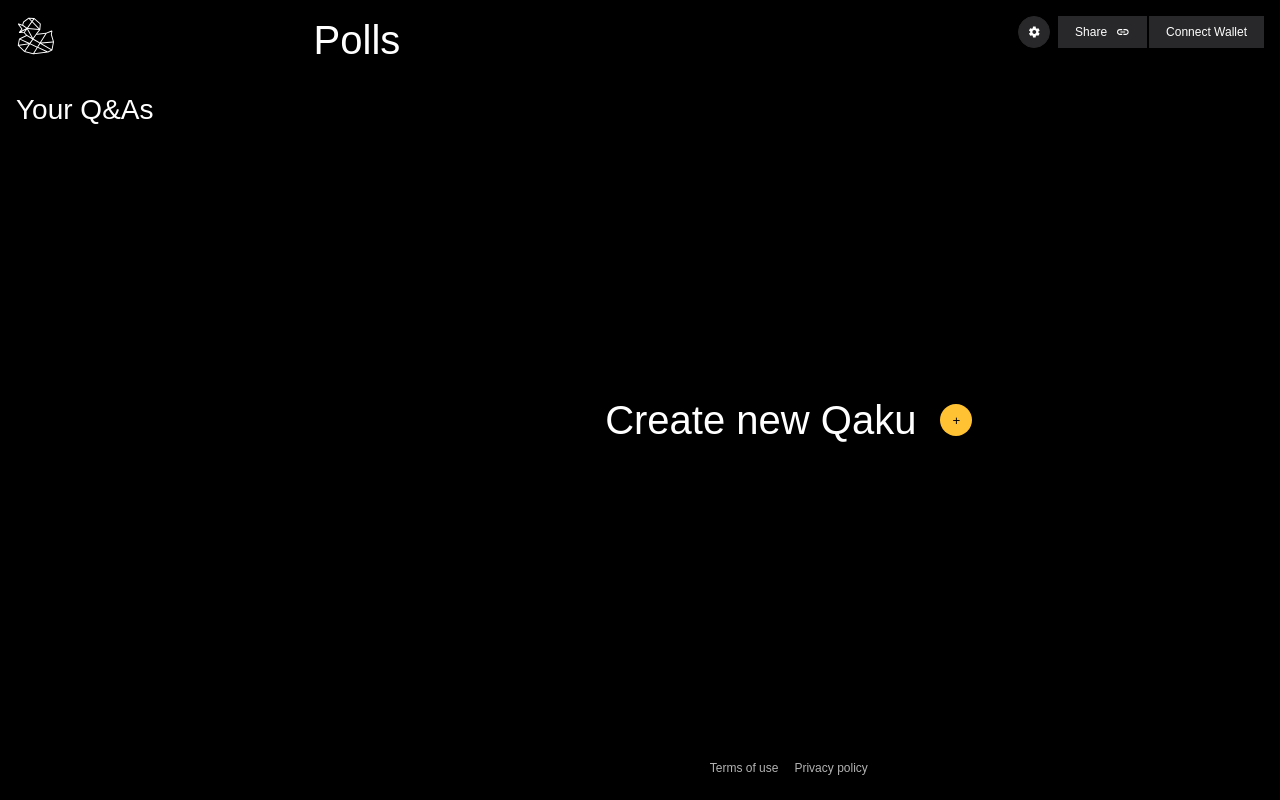
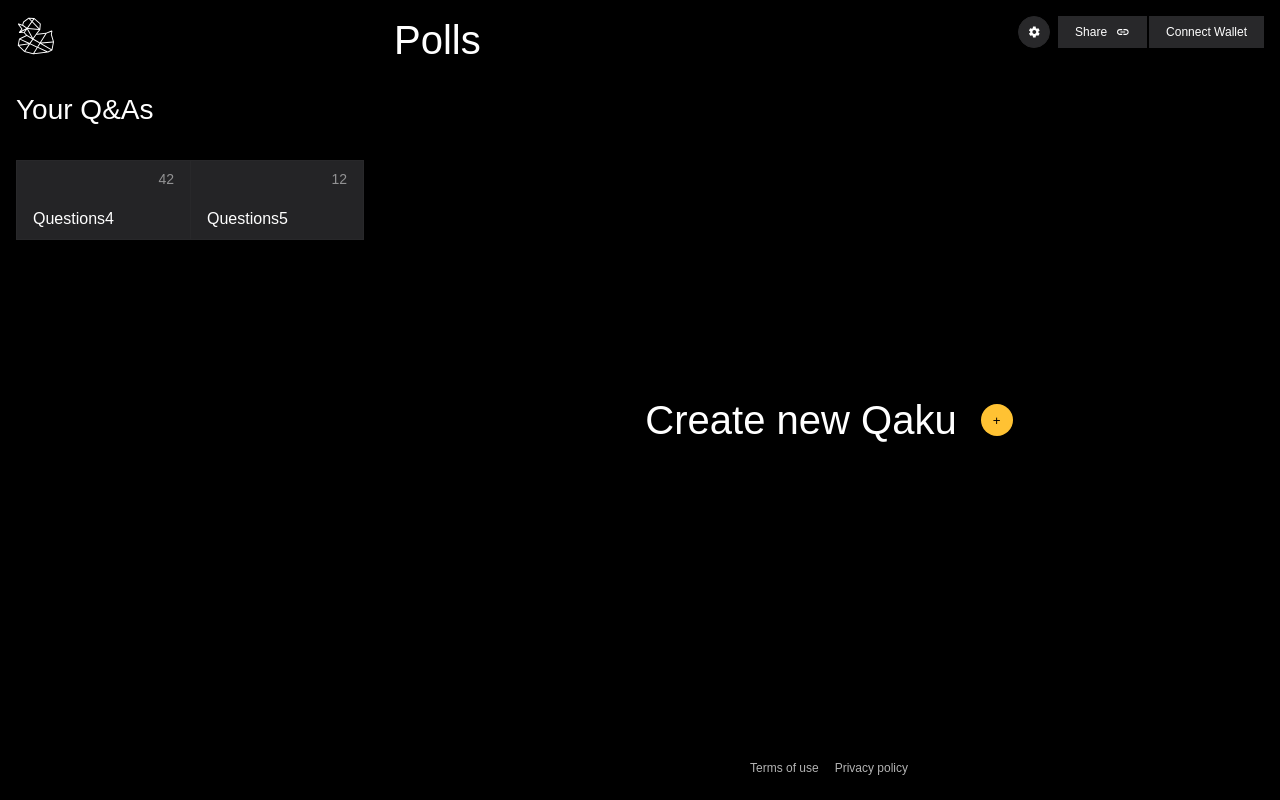
Before and after one commit to acid-info/qaku.app, a Next.js app: page /qna/create in a window 1280 px wide. Built offline with nearby package versions, Linux system fonts and the light colour scheme.

Commit message:
feat: implement detailed sidebar behavior

```diff
--- /dev/null
+++ b/src/components/Sidebar/HomeSidebar.tsx
@@ -0,0 +1,43 @@
+import styled from '@emotion/styled'
+import React from 'react'
+import { Tile } from '../Tile'
+
+export const HomeSidebar: React.FC = () => {
+  return (
+    <Wrapper>
+      <div>
+        <Title>Your Q&As</Title>
+      </div>
+      <div style={{ display: 'flex' }}>
+        <Tile
+          items={[
+            {
+              label: 'Questions4',
+              data: 42,
+              size: 'large',
+              onClick: () => console.log('Clicked'),
+            },
+            {
+              label: 'Questions5',
+              data: 12,
+              size: 'large',
+            },
+          ]}
+        />
+      </div>
+    </Wrapper>
+  )
+}
+
+const Wrapper = styled.div`
+  display: flex;
+  flex-direction: column;
+  gap: 32px;
+  margin-top: 32px;
+  width: 100%;
+`
+
+const Title = styled.h2`
+  color: var(--white);
+  margin: auto 0;
+`
--- a/src/components/Sidebar/Menu.tsx
+++ /dev/null
@@ -1,23 +0,0 @@
-import styled from '@emotion/styled'
-import React from 'react'
-
-export const Menu: React.FC = () => {
-  return (
-    <Wrapper>
-      <Title>Your Q&As</Title>
-    </Wrapper>
-  )
-}
-
-const Wrapper = styled.div`
-  display: flex;
-  margin-top: 32px;
-  width: 100%;
-  align-items: center;
-  justify-content: space-between;
-`
-
-const Title = styled.h2`
-  color: var(--white);
-  margin: auto 0;
-`
--- a/src/components/Sidebar/Sidebar.tsx
+++ b/src/components/Sidebar/SidebarContainer.tsx
@@ -1,16 +1,15 @@
 import styled from '@emotion/styled'
 import Link from 'next/link'
-import React from 'react'
+import { PropsWithChildren } from 'react'
 import { QakuLogo } from '../Icons/QakuLogo'
-import { Menu } from './Menu'
 
-export const Sidebar: React.FC = () => {
+export const SidebarContainer = ({ children }: PropsWithChildren) => {
   return (
     <SidebarWrapper>
       <Link href="/">
         <QakuLogo width={40} height={40} />
       </Link>
-      <Menu />
+      {children}
     </SidebarWrapper>
   )
 }
--- a/src/components/Sidebar/index.ts
+++ b/src/components/Sidebar/index.ts
@@ -1 +1 @@
-export * from './Sidebar'
+export * from './SidebarContainer'
--- a/src/layouts/DefaultLayout/Default.layout.tsx
+++ b/src/layouts/DefaultLayout/Default.layout.tsx
@@ -1,15 +1,17 @@
 import { Footer, FooterProps } from '@/components/Footer'
 import DefaultNav from '@/components/Navbar/DefaultNav'
-import { Sidebar } from '@/components/Sidebar'
+import { SidebarContainer } from '@/components/Sidebar'
 import styled from '@emotion/styled'
 import { PropsWithChildren } from 'react'
 
-type Props = FooterProps
+type Props = FooterProps & {
+  sidebar?: React.ReactNode
+}
 
 export default function DefaultLayout(props: PropsWithChildren<Props>) {
   return (
     <Root>
-      <Sidebar />
+      <SidebarContainer>{props.sidebar}</SidebarContainer>
       <Container>
         <DefaultNav
           mode="qna"
@@ -34,7 +36,7 @@ const Root = styled.div`
 `
 
 const Container = styled.div`
-  width: 100%;
+  width: calc(100% - var(--sidebar-width));
   height: 100%;
   position: relative;
 `
--- a/src/pages/qna/create.tsx
+++ b/src/pages/qna/create.tsx
@@ -1,5 +1,6 @@
 import { CreateQnA } from '@/components/Dashboard/CreateQnA'
 import { SEO } from '@/components/SEO'
+import { HomeSidebar } from '@/components/Sidebar/HomeSidebar'
 import { DefaultLayout } from '@/layouts/DefaultLayout'
 
 export default function Page() {
@@ -12,5 +13,5 @@ export default function Page() {
 }
 
 Page.getLayout = function getLayout(page: React.ReactNode) {
-  return <DefaultLayout>{page}</DefaultLayout>
+  return <DefaultLayout sidebar={<HomeSidebar />}>{page}</DefaultLayout>
 }
```
